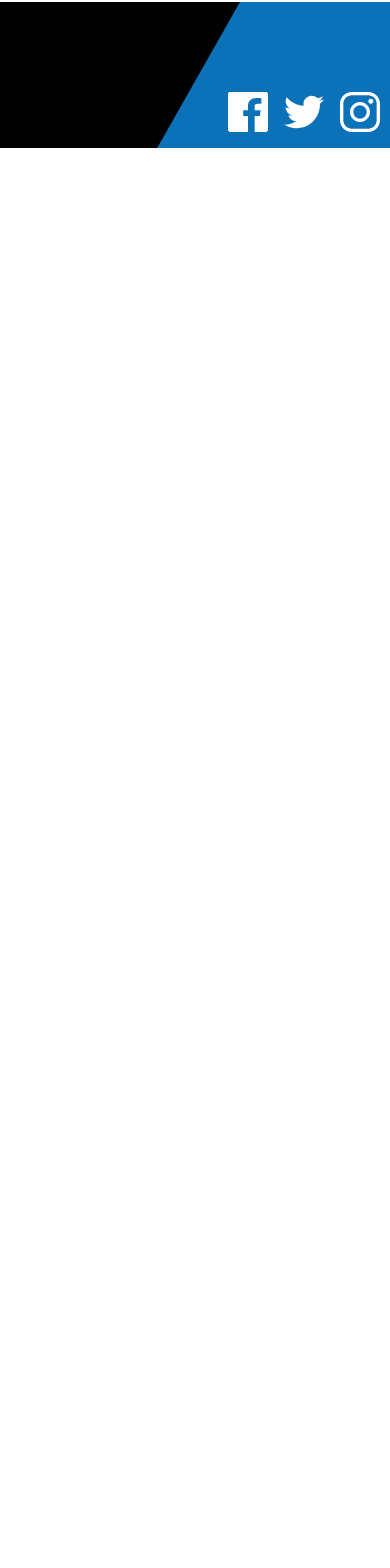
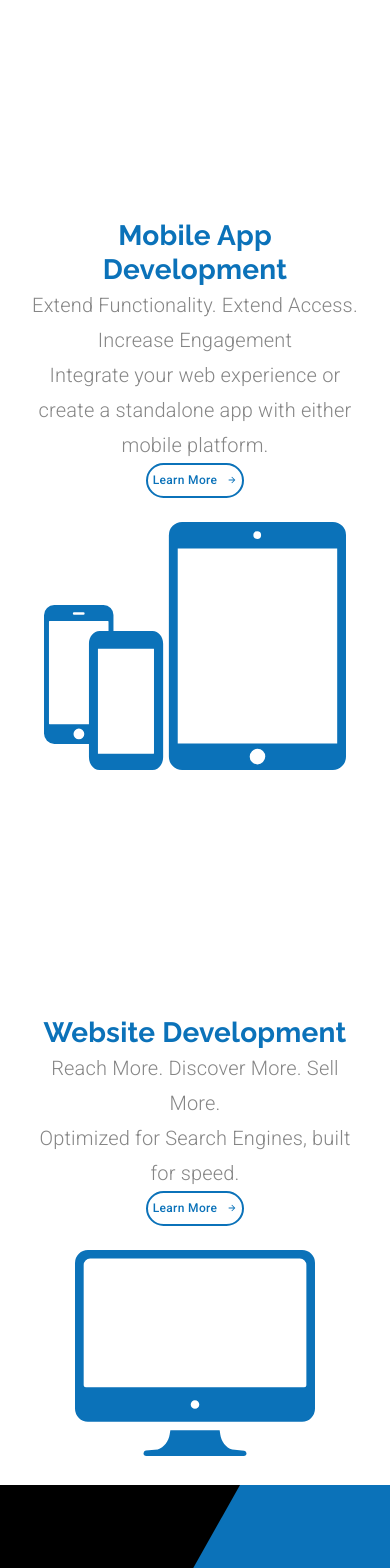
Before and after one commit to daryltct/Arc, a React (Create React App) app: page / in a window 390 px wide. Shown: the part 1267-2835 px from the top of the page. Before the commit the page ends 1415 px from the top, so only its background shows below. Built offline with nearby package versions, Linux system fonts and the light colour scheme.

Commit message:
Add mobile and website development block in landing page

```diff
--- a/src/components/pages/LandingPage.js
+++ b/src/components/pages/LandingPage.js
@@ -9,6 +9,8 @@
 
 import animationData from '../../animations/landinganimation/data';
 import customSoftwareIcon from '../../assets/Custom Software Icon.svg';
+import mobileAppsIcon from '../../assets/mobileIcon.svg';
+import websiteIcon from '../../assets/websiteIcon.svg';
 
 const useStyles = makeStyles((theme) => ({
 	animation: {
@@ -125,7 +127,7 @@
 					</Grid>
 				</Grid>
 			</Grid>
-			{/* Services Block */}
+			{/* Services Block - Custom Software Development */}
 			<Grid item>
 				<Grid container className={classes.servicesContainer} justify={isSmall ? 'center' : undefined}>
 					<Grid item style={{ marginLeft: isSmall ? 0 : '5em', textAlign: isSmall ? 'center' : undefined }}>
@@ -145,6 +147,45 @@
 					</Grid>
 				</Grid>
 			</Grid>
+			{/* Services Block -  Mobile App Development*/}
+			<Grid item>
+				<Grid container className={classes.servicesContainer} justify={isSmall ? 'center' : 'flex-end'}>
+					<Grid item style={{ textAlign: isSmall ? 'center' : undefined }}>
+						<Typography variant="h4">Mobile App Development</Typography>
+						<Typography variant="subtitle1">
+							Extend Functionality. Extend Access. Increase Engagement
+						</Typography>
+						<Typography variant="subtitle1">
+							Integrate your web experience or create a standalone app {isSmall ? null : <br />} with
+							either mobile platform.
+						</Typography>
+						<Button variant="outlined" className={classes.learnButton}>
+							<span style={{ marginRight: 10 }}>Learn More</span>
+							<ButtonArrow width={10} height={10} fill={theme.palette.common.blue} />
+						</Button>
+					</Grid>
+					<Grid item style={{ marginRight: isSmall ? 0 : '5em' }}>
+						<img className={classes.icon} alt="mobile app icon" src={mobileAppsIcon} />
+					</Grid>
+				</Grid>
+			</Grid>
+			{/* Services Block - Website Development */}
+			<Grid item>
+				<Grid container className={classes.servicesContainer} justify={isSmall ? 'center' : undefined}>
+					<Grid item style={{ marginLeft: isSmall ? 0 : '5em', textAlign: isSmall ? 'center' : undefined }}>
+						<Typography variant="h4">Website Development</Typography>
+						<Typography variant="subtitle1">Reach More. Discover More. Sell More.</Typography>
+						<Typography variant="subtitle1">Optimized for Search Engines, built for speed.</Typography>
+						<Button variant="outlined" className={classes.learnButton}>
+							<span style={{ marginRight: 10 }}>Learn More</span>
+							<ButtonArrow width={10} height={10} fill={theme.palette.common.blue} />
+						</Button>
+					</Grid>
+					<Grid item>
+						<img className={classes.icon} alt="website icon" src={websiteIcon} />
+					</Grid>
+				</Grid>
+			</Grid>
 		</Grid>
 	);
 }
```
